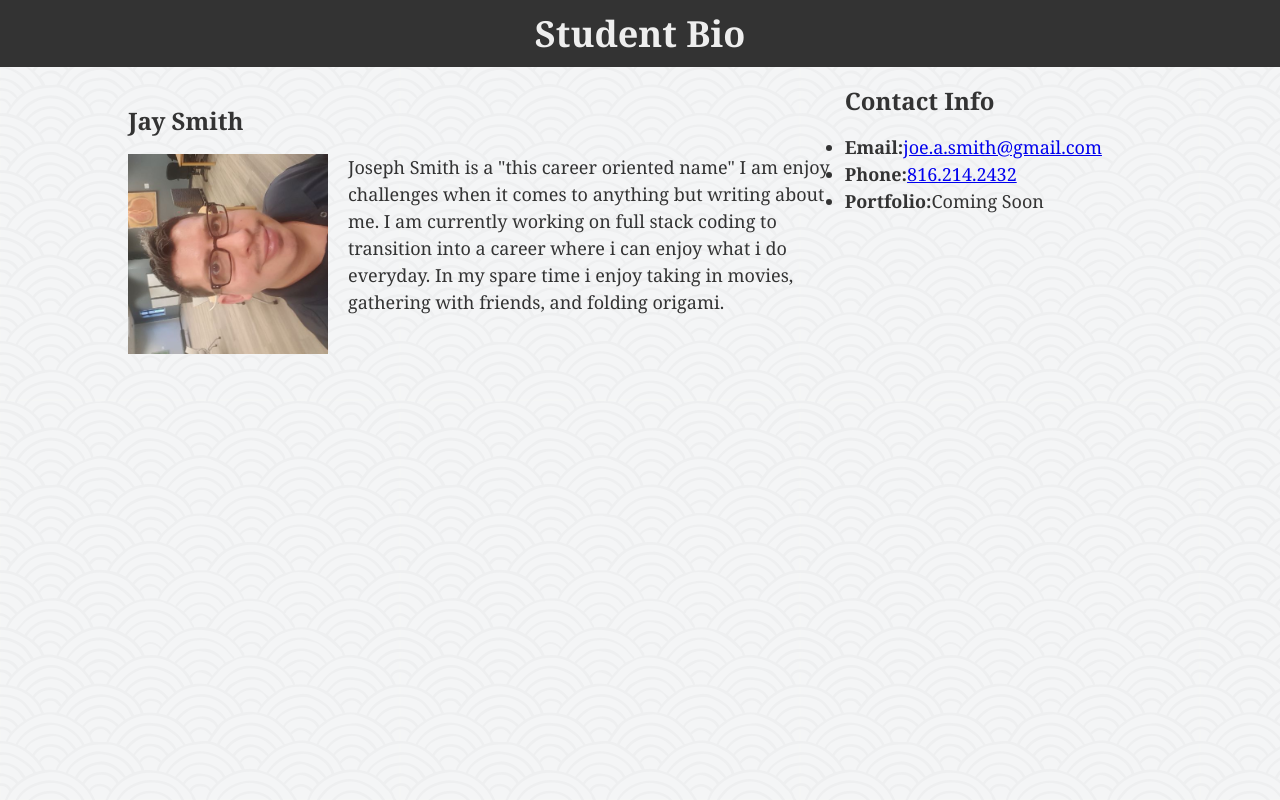
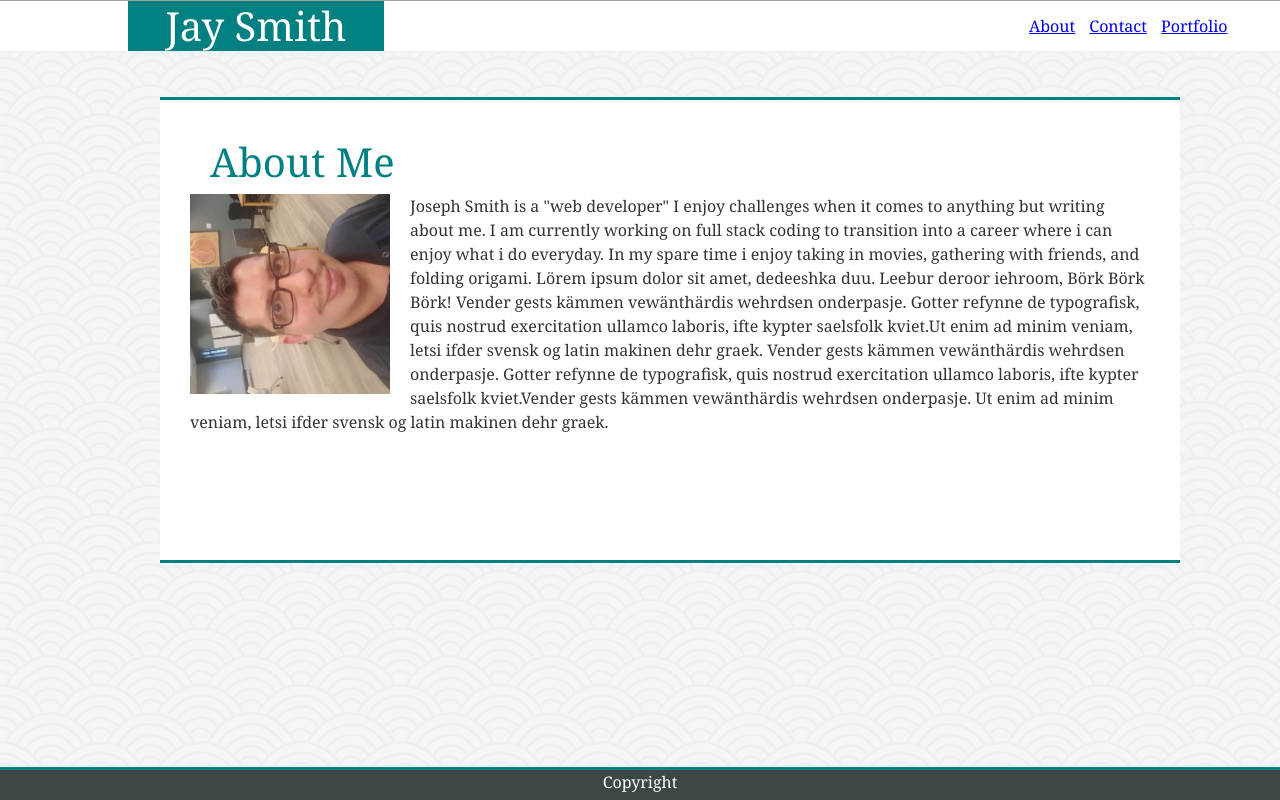
Before and after one commit to Code-JayS/Code-JayS.github.io, a plain HTML site: page index.html in a window 1280 px wide. Drawn offline with Linux system fonts and the light colour scheme.

Commit message:
Index updated, header resolved, pushing latest changes

```diff
--- a/css/Style.css
+++ b/css/Style.css
@@ -2,53 +2,133 @@ body {
     margin: 0;
     padding: 0;
     padding-bottom: 10px;
-    font-size: 18px;
+    font-size: 16px;
+    vertical-align: middle;
     line-height:150%;
     color:  #333;
-    background:  #efeee7;
     font-family: Georgia, 'Times New Roman', Times, serif;
     background-image: url(../images/background/seigaiha.png);
     background-repeat: repeat;
     overflow: auto;
+    min-height: 100%;
+
+}
+.navi {
+    float: left;
+    line-height: 50px;
+
 
 }
 
 header {
-    background: #333;
-
+    overflow: hidden;
+    background: #ffffff;
+    height: 50px;
+    border-top-color: rgb(161, 161, 161);
+    border-top-style: solid;
+    border-width: .5px;
+    border-bottom-color: #eee;
+    border-bottom-style: solid;
 }
 
 h1 {
-    color: #eee;
-    Padding: 20px 0;
-    margin: 0;
-    margin-bottom: bottom 20px;
+    font-size: 2.5em;
+    padding: auto;
+    width: 20%;
+    height: 50px;
+    line-height: 50px;
+    color: #ffffff;
+    margin-left: 10%;
+    Display: block;
     text-align: center;
+    background: teal;
+    padding-bottom: 0;
 }
-
+#buttons  {
+    position: relative;
+    line-height: 50px;
+    margin-left: 80%;
+    margin-top: -50px;
+}
+#index {
+    margin: 0 5px;
+}
+#portfolio {
+    margin: 0 5px;
+}
+#contact {
+    margin: 0 5px;
+}
 h2 {
-    font-size: 24px;
+    font-size: 2.5em;
+    color: teal;
+    Margin: 20px;
 }
 
 .container {
-    width: 1024px;
-    margin: 0 auto;
+    width: 960px;
+    margin: 45px auto;
+    min-height: 100%;
+    margin-bottom: -35px
 
 
 }
-#bio-image, #main-bio, #contactinfo{
-   float: left;
+#bio-image, #main-bio {
+    vertical-align: 0%;
+    position: inherit;
+    float: left;
+    background: #ffffff;
+    width: 960px;
 }
 #main-bio {
-    width: 70%;
+    margin-right: 30px;
+    padding: 30px;
+    border-top-style: solid;
+    border-top-color: teal;
+    Border-bottom-style: solid;
+    Border-bottom-color: teal;
+    border-width: 3px;
+    height: 400px
 }
-
+#contact-info {
+    margin-right: 30px;
+    padding: 30px;
+    border-top-style: solid;
+    border-top-color: teal;
+    Border-bottom-style: solid;
+    Border-bottom-color: teal;
+    border-width: 3px;
+    background: #ffffff;
+}
+#portfolio-card-container {
+    margin-right: 30px;
+    padding: 30px;
+    border-top-style: solid;
+    border-top-color: teal;
+    Border-bottom-style: solid;
+    Border-bottom-color: teal;
+    border-width: 3px;
+    background: #ffffff;
+}
 #bio-image{
     height: 200px;
     width: 200px;
     Margin-right: 20px;
 }
 
-#contactinfo {
-    width: 30%;
+footer {
+    clear: both;
+    Clear: all;
+    Position: fixed;
+    Left: 0;
+    Bottom: 0;
+    color: #ffffff;
+    text-align: center;
+    height: 30px;
+    width: 100%;
+    border-top-style: solid;
+    Border-top-color: teal;
+    border-width: 3px;
+    background: rgb(60, 71, 71);
+    margin-top: 100px;
 }
--- /dev/null
+++ b/css/reset.css
@@ -0,0 +1,147 @@
+/* http://meyerweb.com/eric/tools/css/reset/
+   v2.0 | 20110126
+   License: none (public domain)
+*/
+
+html,
+body,
+div,
+span,
+applet,
+object,
+iframe,
+h1,
+h2,
+h3,
+h4,
+h5,
+h6,
+p,
+blockquote,
+pre,
+a,
+abbr,
+acronym,
+address,
+big,
+cite,
+code,
+del,
+dfn,
+em,
+img,
+ins,
+kbd,
+q,
+s,
+samp,
+small,
+strike,
+strong,
+sub,
+sup,
+tt,
+var,
+b,
+u,
+i,
+center,
+dl,
+dt,
+dd,
+ol,
+ul,
+li,
+fieldset,
+form,
+label,
+legend,
+table,
+caption,
+tbody,
+tfoot,
+thead,
+tr,
+th,
+td,
+article,
+aside,
+canvas,
+details,
+embed,
+figure,
+figcaption,
+footer,
+header,
+hgroup,
+menu,
+nav,
+output,
+ruby,
+section,
+summary,
+time,
+mark,
+audio,
+video {
+
+  /* Box-model */
+  padding: 0;
+
+  /* Positioning */
+  margin: 0;
+  font: inherit;
+
+  /* Typography */
+  font-size: 100%;
+  vertical-align: baseline;
+
+  /* Visual */
+  border: 0;
+}
+
+/* HTML5 display-role reset for older browsers */
+article,
+aside,
+details,
+figcaption,
+figure,
+footer,
+header,
+hgroup,
+menu,
+nav,
+section {
+  display: block;
+}
+
+body {
+  line-height: 1;
+}
+
+ol,
+ul {
+  list-style: none;
+}
+
+blockquote,
+q {
+  quotes: none;
+}
+
+blockquote:before,
+blockquote:after,
+q:before,
+q:after {
+
+  /* Misc */
+  content: "";
+  content: none;
+}
+
+table {
+  border-spacing: 0;
+
+  /* Visual */
+  border-collapse: collapse;
+}
--- a/index.html
+++ b/index.html
@@ -3,37 +3,45 @@
 
 <head>
   <meta charset="UTF-8">
-  <title>Bootcamp</title>
+  <title>About</title>
+
+  <link rel="stylesheet" type="text/css" href="css/reset.css">
   <link rel="stylesheet" type="text/css" href="css/Style.css">
   <link rel="image" type="image" href="images/background/seigaiha.png">
 </head>
 
 <body>
-  <header>
-    <h1>Student Bio</h1>
-  </header>
+
+  <!--Navbar "Navi" ( hey listen) -->
+<header>
+   <div class="Navi">
+      <h1>Jay Smith</h1>
+        <section id="buttons">
+          <strong id="index"><a href="index.html">About</a></strong>
+          <strong id="contact"><a href="contact.html">Contact</a></strong>
+          <strong id="portfolio"><a href="portfolio.html">Portfolio</a></strong>
+        </section>
+  </div>
+</header>
 <!--Bio Section-->
 <div class="container">
   <section id="main-bio">
-      <h2>Jay Smith</h2>
+      <h2>About Me</h2>
       <img id="bio-image" src="images/bio.jpg"  alt ="Joseph &#34Jay&#34 Smith">
-      <p>Joseph Smith is a "this career oriented name" I am enjoy challenges when it comes to anything but writing about me. I am currently working on full stack coding to transition into a career where i can enjoy what i do everyday.
-        In my spare time i enjoy taking in movies, gathering with friends, and folding origami. </p>
+      <p>Joseph Smith is a &#34web developer&#34 I enjoy challenges when it comes to anything but writing about me. I am currently working on full stack coding to transition into a career where i can enjoy what i do everyday.
+        In my spare time i enjoy taking in movies, gathering with friends, and folding origami. Lörem ipsum dolor sit amet, dedeeshka duu. Leebur deroor iehroom, Börk Börk Börk! Vender gests kämmen vewänthärdis wehrdsen onderpasje. Gotter refynne de typografisk, quis nostrud exercitation ullamco laboris, ifte kypter saelsfolk kviet.Ut enim ad minim veniam, letsi ifder svensk og latin makinen dehr graek. Vender gests kämmen vewänthärdis wehrdsen onderpasje.
+
+Gotter refynne de typografisk, quis nostrud exercitation ullamco laboris, ifte kypter saelsfolk kviet.Vender gests kämmen vewänthärdis wehrdsen onderpasje. Ut enim ad minim veniam, letsi ifder svensk og latin makinen dehr graek.</p>
   </section>
   <!--Bio Ending-->
 
-  <section id="contact-info">
-    <h2>Contact Info</h2>
-      <ul>
-        <li><strong>Email:</strong><a href="mailto:joe.a.smith@gmail.com">joe.a.smith@gmail.com </a></li>
-        <li><strong>Phone:</strong><a href="tel:8162142432">816.214.2432</a></li>
-        <li><strong>Portfolio:</strong>Coming Soon</li>
-      </ul>
-  </section>
+
 
 </div>
 
-
+<footer>
+  Copyright
+</footer>
 
   </body>
 
```
Also changed, not shown: contact.html (added, +45 -0 lines), portfolio.html (added, +47 -0 lines).
